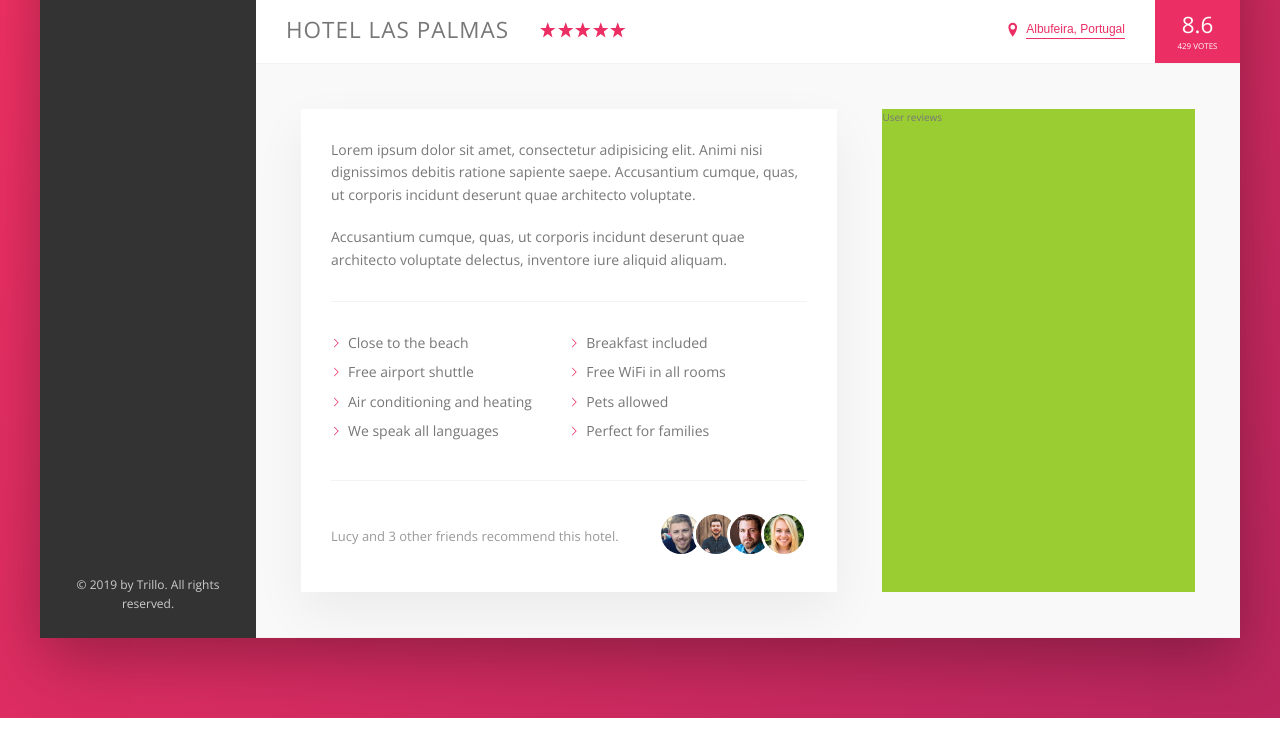
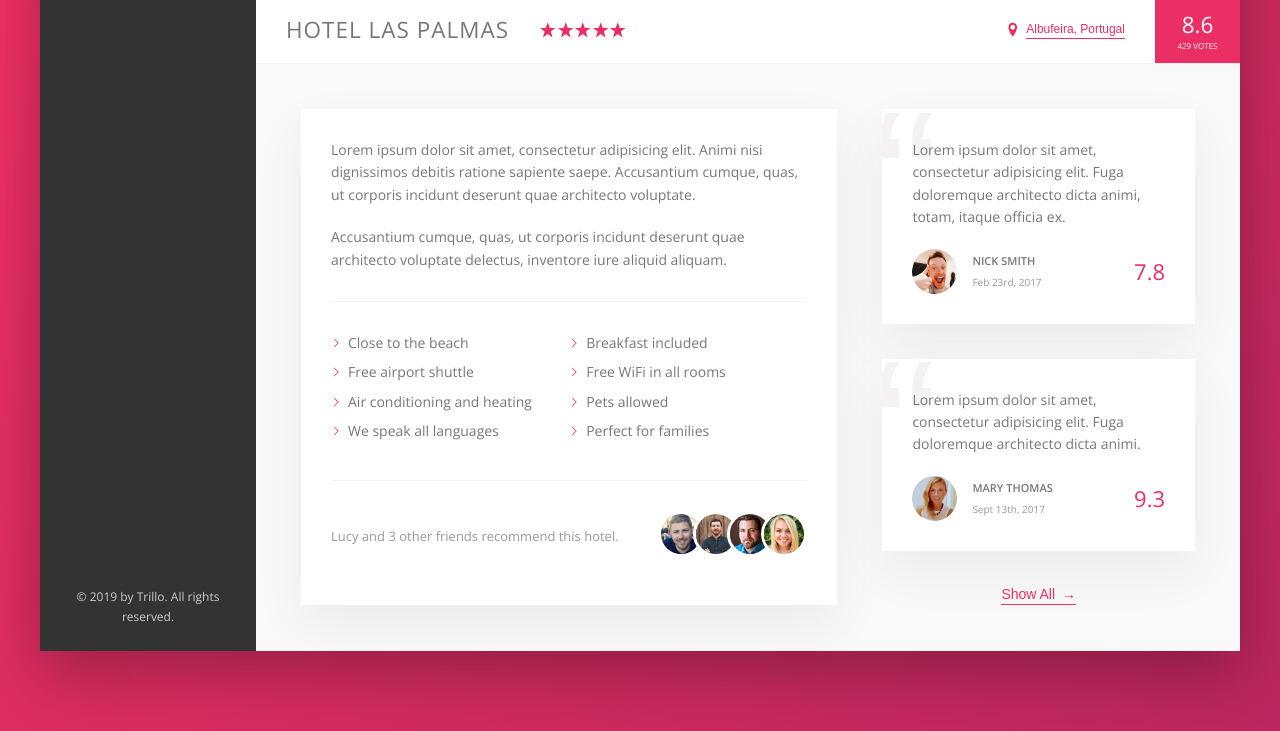
Before and after one commit to Frederick-Chon/Trillo-App, a website: page index.html in a window 1280 px wide. Shown: the part 538-1269 px from the top of the page. Drawn offline with nearby package versions, Linux system fonts and the light colour scheme.

Commit message:
user reviews section

```diff
--- a/index.html
+++ b/index.html
@@ -174,7 +174,37 @@
                             </div>
                         </div>
                         <div class="user-reviews">
-                            User reviews
+                            <figure class="review">
+                                <blockquote class="review__text">
+                                    Lorem ipsum dolor sit amet, consectetur adipisicing elit. Fuga doloremque architecto dicta animi, totam, itaque officia ex.
+                                </blockquote>
+                                <figcaption class="review__user">
+                                    <img src="img/user-1.jpg" alt="User 1" class="review__photo">
+                                    <div class="review__user-box">
+                                        <p class="review__user-name">Nick Smith</p>
+                                        <p class="review__user-date">Feb 23rd, 2017</p>
+                                    </div>
+                                    <div class="review__rating">7.8</div>
+                                </figcaption>
+                            </figure>
+
+                            <figure class="review">
+                                <blockquote class="review__text">
+                                    Lorem ipsum dolor sit amet, consectetur adipisicing elit. Fuga doloremque architecto dicta animi.
+                                </blockquote>
+                                <figcaption class="review__user">
+                                    <img src="img/user-2.jpg" alt="User 1" class="review__photo">
+                                    <div class="review__user-box">
+                                        <p class="review__user-name">Mary Thomas</p>
+                                        <p class="review__user-date">Sept 13th, 2017</p>
+                                    </div>
+                                    <div class="review__rating">9.3</div>
+                                </figcaption>
+                            </figure>
+
+                            <button class="btn-inline">
+                                Show All <span>&rarr;</span>
+                            </button>
                         </div>
                     </div>
 
--- a/sass/_components.scss
+++ b/sass/_components.scss
@@ -275,8 +275,17 @@
     cursor: pointer;
     transition: all .2s;
 
+    & span {
+        margin-left: 3px;
+        transition: margin-left .2s;
+    }
+
     &:hover {
         color: var(--color-grey-dark-1);
+
+        span {
+            margin-left: 8px;
+        }
     }
 
     &:focus {
@@ -374,3 +383,66 @@
         }
     }
 }
+
+///////////////////////////////////////////////
+// REVIEWS
+.review {
+    background-color: #FFF;
+    box-shadow: var(--shadow-light);
+    padding: 3rem;
+    margin-bottom: 3.5rem;
+    position: relative;
+    overflow: hidden;
+
+    &__text{
+        margin-bottom: 2rem;
+        z-index: 10;
+        position: relative;
+    }
+
+    &__user {
+        display: flex;
+        align-items: center;
+    }
+
+    &__photo {
+        height: 4.5rem;
+        width: 4.5rem;
+        border-radius: 50%;
+        margin-right: 1.5rem;
+    }
+
+    &__user-box {
+        margin-right: auto;
+    }
+
+    &__user-name {
+        font-size: 1.1rem;
+        font-weight: 600;
+        text-transform: uppercase;
+        margin-bottom: .4rem;
+    }
+
+    &__user-date {
+        font-size: 1rem;
+        color: var(--color-grey-dark-3);
+    }
+
+    &__rating {
+        color: var(--color-primary);
+        font-size: 2.2rem;
+        font-weight: 300;
+    }
+
+    &::before {
+        content: "\201C";
+        position: absolute;
+        top: -2.75rem;
+        left: -1rem;
+        line-height: 1;
+        font-size: 20rem;
+        color: var(--color-grey-light-2);
+        font-family: sans-serif;
+        z-index: 1;
+    }
+}
--- a/sass/_layout.scss
+++ b/sass/_layout.scss
@@ -38,6 +38,7 @@
 }
 
 .detail {
+    font-size: 1.4rem;
     display: flex;
     padding: 4.5rem;
     background-color: var(--color-grey-light-1);
@@ -45,7 +46,6 @@
 }
 
 .description {
-    font-size: 1.4rem;
     background-color: #fff;
     box-shadow: var(--shadow-light);
     padding: 3rem;
@@ -54,6 +54,9 @@
 }
 
 .user-reviews {
-    background-color: yellowgreen;
     flex: 1;
+
+    display: flex;
+    flex-direction: column;
+    align-items: center;
 }
```
Also changed, not shown: css/style.css.
